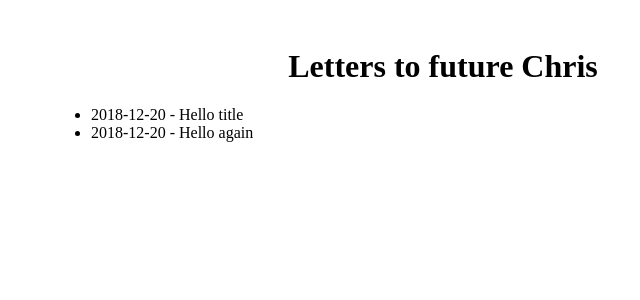
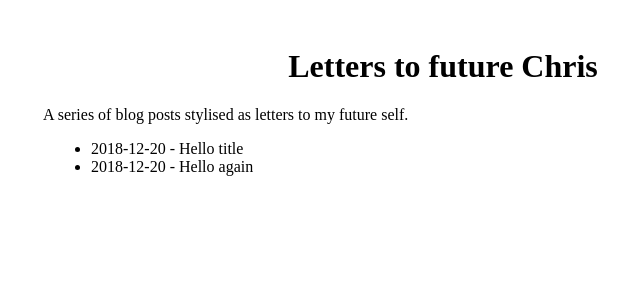
Before and after one commit to chrisosaurus/chrisosaurus.github.io, a Jekyll site: the page built from index.html, in a window 1280 px wide. Shown: the top 300 px of the page, without its empty margins (197-837 px from the left). Built offline with Jekyll 4.4.1, drawn with Linux system fonts in a browser that asks for light colours.

Commit message:
Adding header explaining style.

```diff
--- a/index.html
+++ b/index.html
@@ -1,6 +1,10 @@
 ---
 layout: index
 ---
+
+<div>
+    A series of blog posts stylised as letters to my future self.
+</div>
 
 <div class="posts">
   <ul>
```
